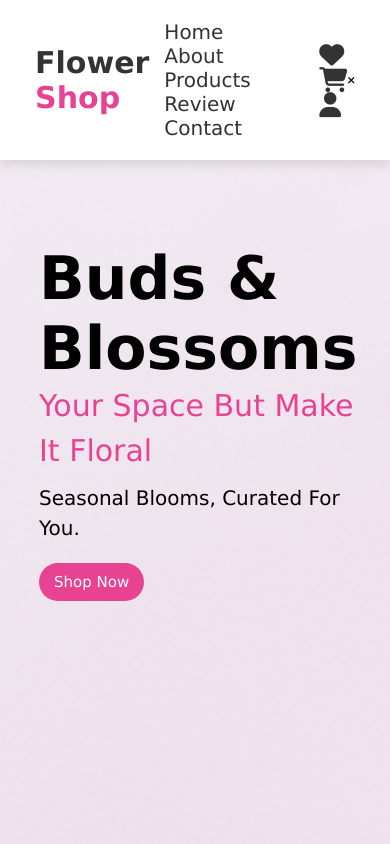
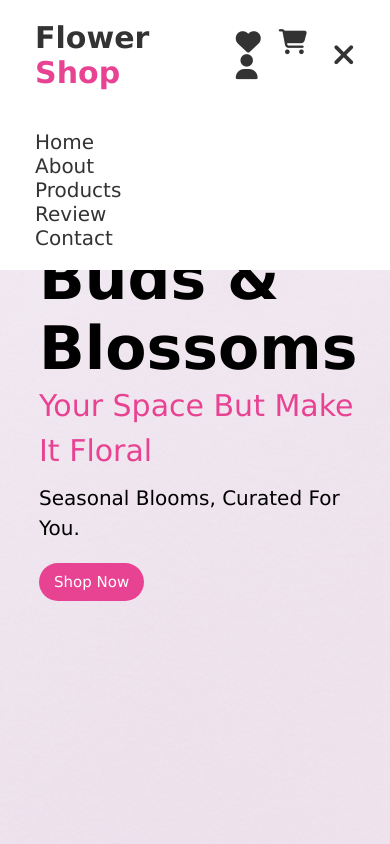
Before and after one commit to Abirammii/flower-shop, a plain HTML site: page index.html in a window 390 px wide. Both pictures are taken after a click on the element 350 px from the left and 80 px from the top of the page. Shown: the top 844 px of the page. Drawn offline with Linux system fonts and the light colour scheme.

Commit message:
Update style.css

```diff
--- a/style.css
+++ b/style.css
@@ -2,6 +2,7 @@
     --pink:#e84393;
     --white:#fff;
 }
+
 *{
     margin:0; padding:0;
     box-sizing: border-box;
@@ -38,7 +39,7 @@ section{
 
 header{
     position: fixed;
-    top:0; left:0; right:0;
+    top:0; left:0; right: 0;
     background-color:#fff;
     color:#000;
     padding:2rem 9%;
@@ -61,6 +62,7 @@ header .navbar a{
     padding:0 1.5rem;
     color: #333;
 }
+
 header .navbar a:hover{
     color:var(--pink)
 }
@@ -360,3 +362,44 @@ header .icons a:hover{
     height: 15rem;
     resize: none;
 }
+#menu-btn {
+  font-size: 3rem;
+  color: #333;
+  cursor: pointer;
+  display: none;
+}
+
+/* Show hamburger and hide menu on mobile */
+@media (max-width: 768px) {
+  #menu-btn {
+    display: block;
+  }
+
+  .navbar {
+    position: absolute;
+    top: -500px;
+    left: 0;
+    right: 0;
+    background: #fff;
+    padding: 2rem;
+    flex-direction: column;
+    align-items: flex-start;
+    opacity: 0;
+    visibility: hidden;
+    transition: 0.3s ease-in-out;
+    z-index: 1000;
+  }
+
+  .navbar.active {
+    top: 100%;
+    opacity: 1;
+    visibility: visible;
+  }
+
+  .navbar a {
+    font-size: 2rem;
+    padding: 1rem 0;
+    display: block;
+    width: 100%;
+  }
+}
```
